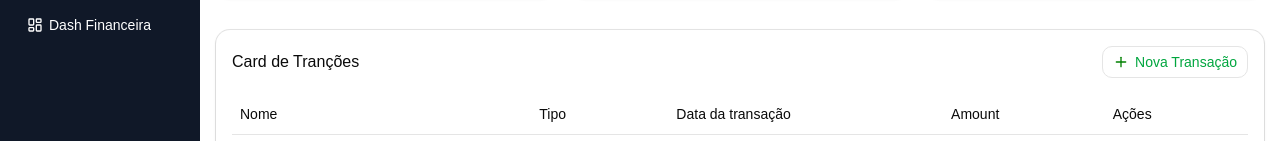
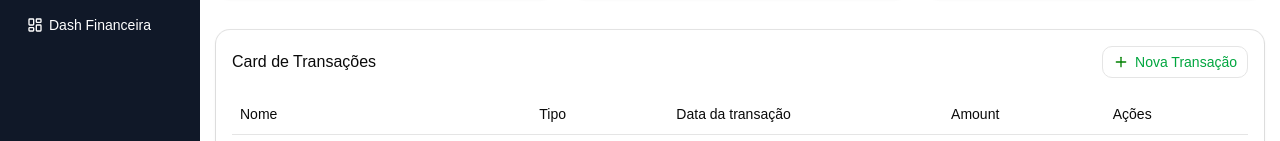
Before and after one commit to Fabiolandin/Aplicando-conceitos-de-react, a React (Vite) app: page /dash in a window 1280 px wide. Shown: the part 168-309 px from the top of the page. Built offline with nearby package versions, Linux system fonts and the light colour scheme.

Commit message:
feat:adicionando o delete de transações

```diff
--- a/src/pages/dash.jsx
+++ b/src/pages/dash.jsx
@@ -7,6 +7,7 @@ import { Table, TableHead, TableHeader, TableRow, TableBody, TableCell } from "@
 import { listaTransacoes } from "@/transacoes"
 import { EyeIcon, Trash2Icon } from "lucide-react"
 import { useState } from "react"
+import { toast } from "sonner"
 
 const Dash = () => {
 
@@ -37,6 +38,13 @@ const Dash = () => {
     const handleDialogOpen = (listas) => {
         settransacaoSelecionada(listas)
         setOpen(true)
+    }
+
+    //Verdadeiro Delete
+    const handleDelete = (listas) => {
+        const novaLista = dados.filter((dado) => dado.id !== listas.id)
+        setDados(novaLista)
+        toast.success('Item deletado com sucesso!')
     }
 
     return (
@@ -80,7 +88,7 @@ const Dash = () => {
                 <div className="p-4 flex-1 min-h-0">
                     <Card className="h-full flex flex-col shadow">
                         <CardHeader className="flex items-center justify-between">
-                            <CardTitle>Card de Tranções</CardTitle>
+                            <CardTitle>Card de Transações</CardTitle>
                             <DialogNewTransacao className="flex ml-auto" dados={dados} setDados={setDados}/>
                         </CardHeader>
                         <CardContent className="flex-1 min-h-0">
@@ -109,6 +117,7 @@ const Dash = () => {
                                                     />
                                                     <Trash2Icon
                                                         className="text-red-400"
+                                                        onClick={() => handleDelete(listas)}
                                                     />
                                                 </TableCell>
                                             </TableRow>
```
